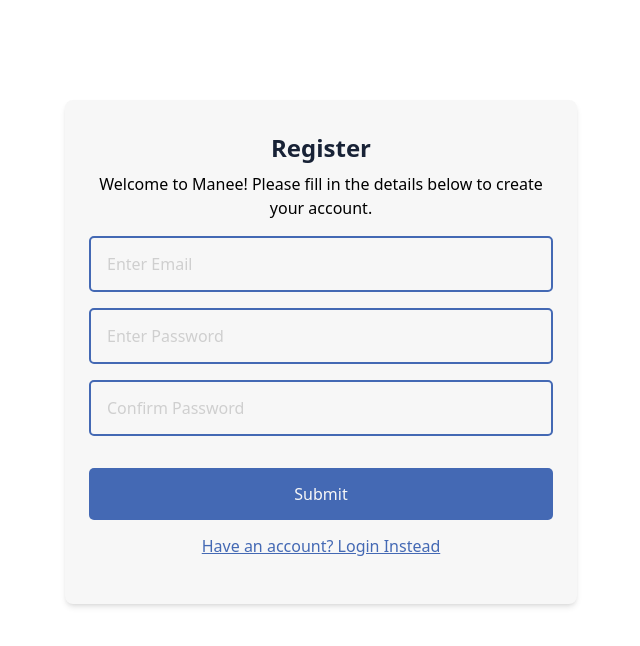
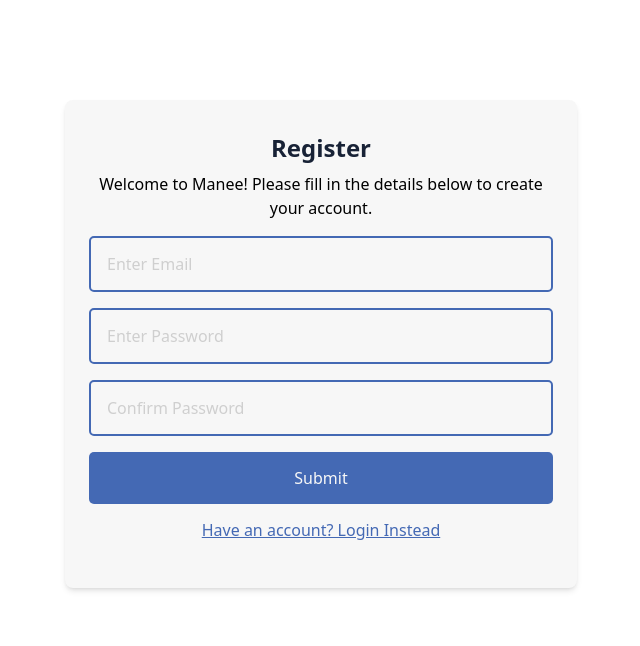
Before and after one commit to KodenOps/manee, a Next.js app: page /register in a window 1280 px wide. Shown: the top 646 px of the page, without its empty margins (319-959 px from the left). Built offline with nearby package versions, Linux system fonts and the light colour scheme; no server answers.

Commit message:
UPDATE: Added supabase logic for register

```diff
--- a/src/app/login/page.tsx
+++ b/src/app/login/page.tsx
@@ -42,7 +42,6 @@ const page = () => {
 					type='secondary'
 					onclickfunction={(e) => {
 						e.preventDefault();
-
 						router.push('/register');
 					}}
 				/>
--- a/src/app/register/page.tsx
+++ b/src/app/register/page.tsx
@@ -3,13 +3,31 @@ import Button from '@/components/Button';
 import InputField from '@/components/InputField';
 import { useRouter } from 'next/navigation';
 import React, { useState } from 'react';
-
+import supabase from '@/helper/supabaseClient'; // Adjust the import path as necessary
 const page = () => {
 	const [email, setEmail] = useState('');
 	const [password, setPassword] = useState('');
 	const [confirmPassword, setConfirmPassword] = useState('');
 	const [Error, setError] = useState('');
 	const router = useRouter();
+
+	const handleSubmit = async (event) => {
+		setError(''); // Reset error message
+		const { data, error } = await supabase.auth.signUp({
+			email: email,
+			password: password,
+		});
+		if (error) {
+			setError(error.message);
+			return;
+		}
+		if (data.user) {
+			// Registration successful, redirect to login or home page
+			setError('Registration successful!  Proceed to login.');
+			console.log(error);
+		}
+	};
+
 	return (
 		<section className='md:w-[40%] w-full px-6 mx-auto mt-[100px] bg-[var(--whites)] dark:bg-[var(--primary-dark)] p-8 rounded-lg shadow-md'>
 			<h2 className='md:text-2xl text-xl text-center pb-2 font-bold dark:text-[var(--secondary-dark)] text-[var(--primary-dark)] capitalize'>
@@ -19,7 +37,9 @@ const page = () => {
 				Welcome to Manee! Please fill in the details below to create your
 				account.
 			</p>
-			<form action=''>
+			<form
+				action=''
+				onSubmit={handleSubmit}>
 				<InputField
 					type='email' // Use "text" to allow formatting
 					placeholder='Enter Email'
@@ -39,7 +59,9 @@ const page = () => {
 					value={confirmPassword}
 					onChange={(e) => setConfirmPassword(e.target.value)}
 				/>
-				<p className='text-sm text-center text-red-400 py-2'>{Error}</p>
+				{Error && (
+					<p className='text-sm text-center text-red-400 py-2'>{Error}</p>
+				)}
 				<Button
 					text='Submit'
 					type='primary'
@@ -54,10 +76,10 @@ const page = () => {
 						} else if (password !== confirmPassword) {
 							setError('Passwords do not match');
 						} else {
-							setError('');
+							handleSubmit();
 							// Here you would typically handle the registration logic
-							alert('Registration successful!');
-							router.push('/login'); // Redirect to login after successful registration
+							// alert('Registration successful!');
+							// router.push('/login'); // Redirect to login after successful registration
 						}
 					}}
 				/>
@@ -66,7 +88,6 @@ const page = () => {
 					type='secondary'
 					onclickfunction={(e) => {
 						e.preventDefault();
-
 						router.push('/login');
 					}}
 				/>
```
